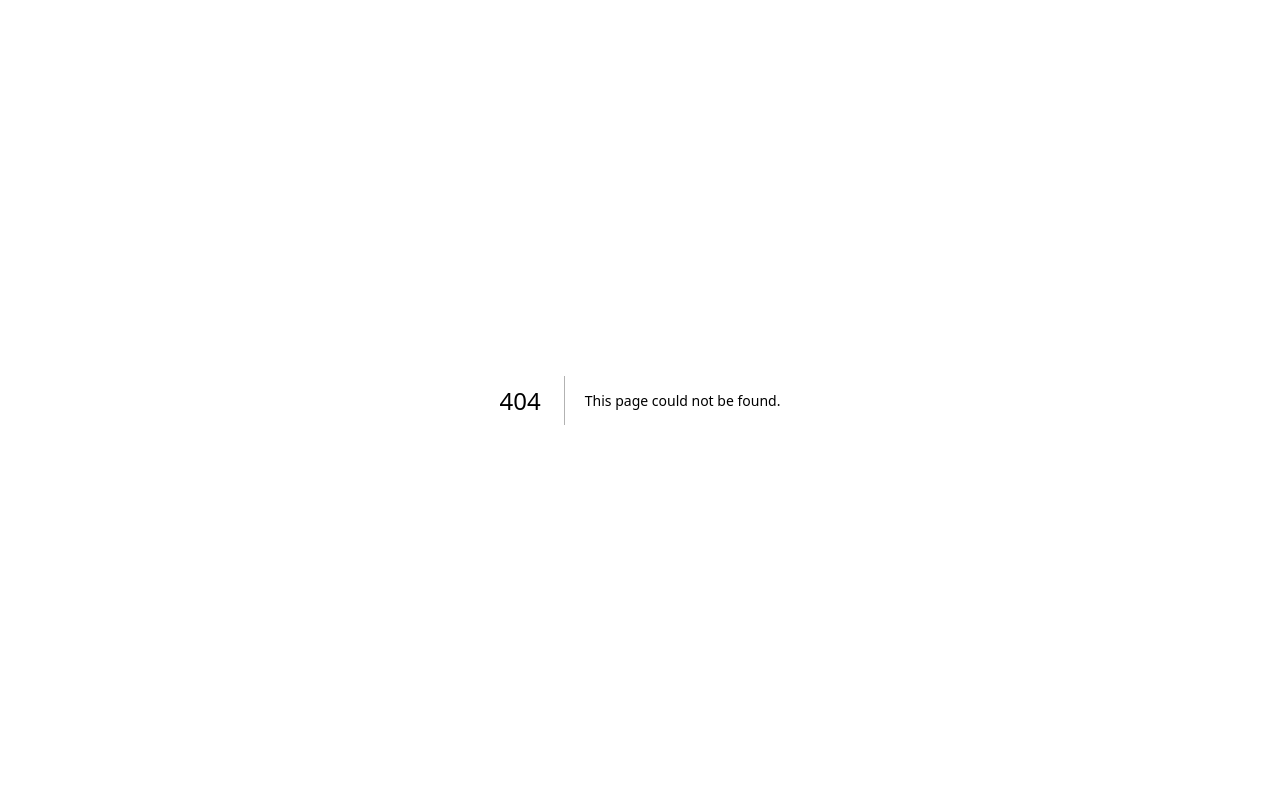
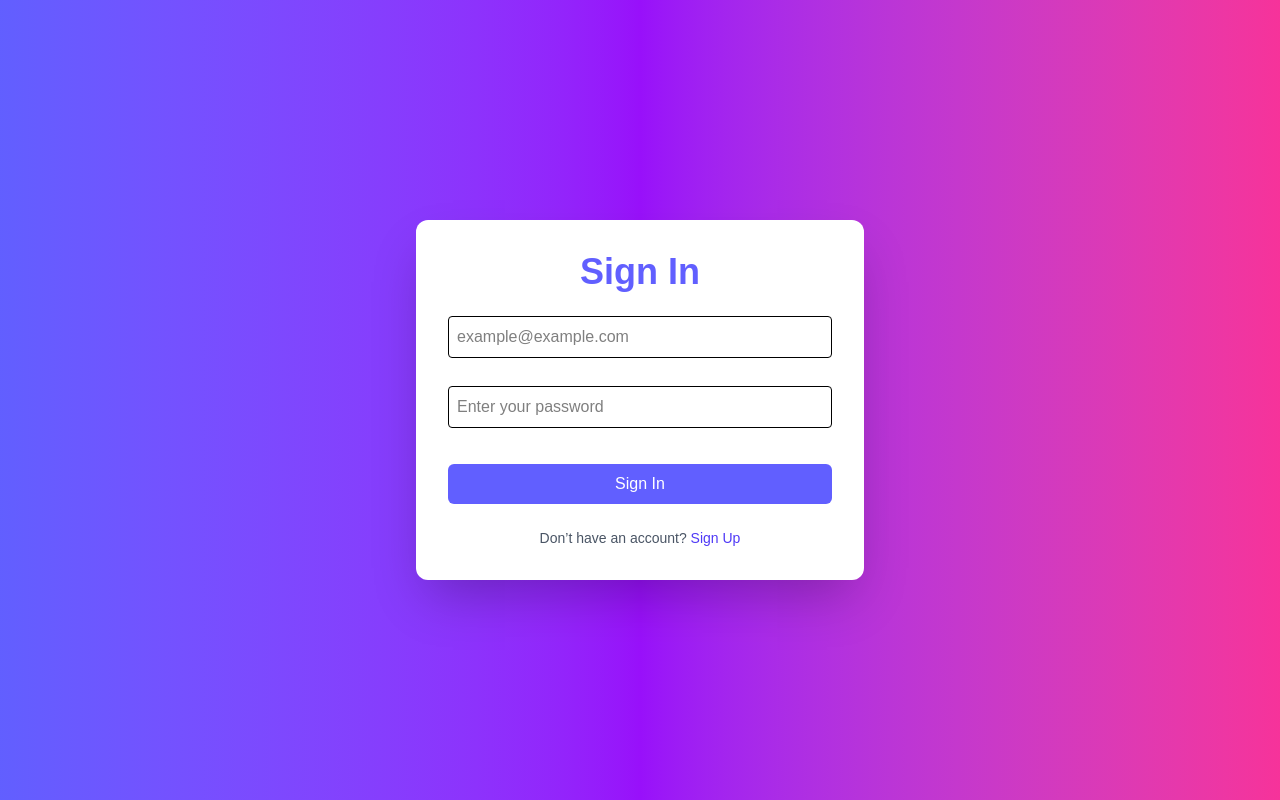
Before and after one commit to adnan-kibria/Order-and-Logistics-Management-System, a Next.js app in the folder frontend/: page /signin in a window 1280 px wide. Before the commit this address had no page. Built offline with nearby package versions, Linux system fonts and the light colour scheme.

Commit message:
Several changes has been made
Button, input & slideshow components are added
Initialize and complete sign in except authentication
Sign up page is just created and it's blank
User types & auth service is added

```diff
--- /dev/null
+++ b/frontend/app/_services/auth.service.ts
@@ -0,0 +1,18 @@
+import api from "../lib/axios";
+import { User } from "../_types/user";
+
+export const AuthService = {
+    signIn: async (user: User) => {
+        const res = await api.post("/auth/signIn", user);
+        return res.data;
+    },
+    user: async () => {
+        const res = await api.post("/auth/user");
+        return res.data;
+    },
+    logout: async () => {
+        const res = await api.post("/auth/logout");
+        return res.data;
+    },
+
+};
--- /dev/null
+++ b/frontend/app/_types/user.ts
@@ -0,0 +1,4 @@
+export type User = {
+    email: string;
+    password: string
+}
--- /dev/null
+++ b/frontend/app/components/button.tsx
@@ -0,0 +1,15 @@
+interface ButtonProps {
+  text: string;
+  type?: "button" | "submit";
+}
+
+export default function Button({ text, type = "button" }: ButtonProps) {
+  return (
+    <button
+      type={type}
+      className="w-full bg-indigo-500 text-white py-2 rounded-md font-medium hover:bg-purple-500 transition"
+    >
+      {text}
+    </button>
+  );
+}
--- /dev/null
+++ b/frontend/app/components/input.tsx
@@ -0,0 +1,23 @@
+interface InputProps {
+  type: string;
+  placeholder: string;
+  value: string;
+  onChange: (e: React.ChangeEvent<HTMLInputElement>) => void;
+}
+
+export default function Input({
+  type,
+  placeholder,
+  value,
+  onChange,
+}: InputProps) {
+  return (
+    <input
+      type={type}
+      placeholder={placeholder}
+      value={value}
+      onChange={onChange}
+      className="w-full p-2 border text-black rounded mb-3"
+    />
+  );
+}
--- /dev/null
+++ b/frontend/app/components/slideshow.tsx
@@ -0,0 +1,31 @@
+"use client";
+
+import { useEffect, useState } from "react";
+
+export default function SlideShow(){
+    const images = [
+        "/headphone.jpg",
+        "/camera.jpg",
+        "/shirt.jpg",
+        "/pant.jpg",
+      ];
+
+      const [currentIndex, setCurrentIndex] = useState(0);
+
+      useEffect(() => {
+        const interval = setInterval(() => {
+          setCurrentIndex((prev) => (prev + 1) % images.length);
+        }, 3000);
+        return () => clearInterval(interval);
+      }, [images.length]);
+
+      return (
+        <div className="max-w-sm rounded-lg shadow-2xl overflow-hidden">
+            <img
+            src={images[currentIndex]}
+            className="w-[500px] h-[400px] object-cover transition-all duration-700 ease-in-out"
+            alt="Shopping illustration"
+            />
+        </div>
+      );
+}
--- a/frontend/app/lib/axios.ts
+++ b/frontend/app/lib/axios.ts
@@ -1,7 +1,21 @@
 import axios from "axios";
+import { useRouter } from "next/router";
+
+const router = useRouter();
 
 const api = axios.create({
     baseURL: "http://localhost:2000",
     headers: {"Content-Type" : "application/json"}
 });
+
+api.interceptors.response.use(
+  (response) => response,
+  (error) => {
+    if (error.response?.status === 401) {
+      router.push('/login');
+    }
+    return Promise.reject(error);
+  }
+);
+
 export default api;
--- a/frontend/app/page.tsx
+++ b/frontend/app/page.tsx
@@ -3,24 +3,9 @@
 import Footer from "./components/footer";
 import NavBar from "./components/nav-bar";
 import Link from "next/link";
-import { useState, useEffect } from "react";
+import SlideShow from "./components/slideshow";
 
 export default function Homepage() {
-  const images = [
-    "/headphone.jpg",
-    "/camera.jpg",
-    "/shirt.jpg",
-    "/pant.jpg",
-  ];
-
-  const [currentIndex, setCurrentIndex] = useState(0);
-
-  useEffect(() => {
-    const interval = setInterval(() => {
-      setCurrentIndex((prev) => (prev + 1) % images.length);
-    }, 3000);
-    return () => clearInterval(interval);
-  }, [images.length]);
 
   return (
     <>
@@ -28,13 +13,7 @@ export default function Homepage() {
       <main>
         <section className="hero min-h-screen bg-white">
           <div className="hero-content flex-col lg:flex-row-reverse gap-10">
-            <div className="max-w-sm rounded-lg shadow-2xl overflow-hidden">
-              <img
-                src={images[currentIndex]}
-                className="w-[500px] h-[400px] object-cover transition-all duration-700 ease-in-out"
-                alt="Shopping illustration"
-              />
-            </div>
+            <SlideShow></SlideShow>
             <div>
               <h1 className="text-5xl font-extrabold leading-tight text-black">
                 Welcome to <span className="text-yellow-300">SHOP-ONLINE</span>
--- /dev/null
+++ b/frontend/app/signin/page.tsx
@@ -0,0 +1,105 @@
+"use client";
+
+import { useState } from "react";
+import { AuthService } from "../_services/auth.service";
+import Button from "../components/button";
+import Input from "../components/input";
+import Link from "next/link";
+import { useRouter } from "next/navigation";
+
+export default function Login() {
+  const router = useRouter();
+
+  const [email, setEmail] = useState("");
+  const [password, setPassword] = useState("");
+  const [errors, setErrors] = useState<{ email?: string; password?: string; general?: string }>({});
+
+  const handleLogin = async (e: React.FormEvent<HTMLFormElement>) => {
+    e.preventDefault();
+
+    const newErrors: typeof errors = {};
+    if (!email) newErrors.email = "Email is required";
+    if (!password) newErrors.password = "Password is required";
+
+    if (Object.keys(newErrors).length > 0) {
+      setErrors(newErrors);
+      return;
+    }
+
+    try {
+      await AuthService.signIn({ email, password });
+
+      const user = await AuthService.user();
+      console.log(user);
+
+      localStorage.setItem("role", user.role);
+      localStorage.setItem("userId", user.sub.toString());
+
+      if (user.role === "admin") {
+        router.push("/admin/dashboard");
+      } else if (user.role === "customer") {
+        router.push("/customer/dashboard");
+      } else if (user.role === "inventorymanager") {
+        router.push("/inventorymanager/dashboard");
+      } else if (user.role === "deliveryman") {
+        router.push("/deliveryman/dashboard");
+      } else {
+        setErrors({ general: "Unknown role" });
+      }
+    } catch (err: any) {
+      setErrors({ general: "Invalid email or password" });
+    }
+  };
+
+  return (
+    <div className="min-h-screen flex items-center justify-center bg-gradient-to-r from-indigo-500 via-purple-600 to-pink-500 px-4">
+      <form
+        onSubmit={handleLogin}
+        className="bg-white rounded-xl shadow-2xl w-full max-w-md p-8"
+      >
+        <h2 className="text-4xl font-extrabold text-center text-indigo-500 mb-6">
+          Sign In
+        </h2>
+
+        <div className="space-y-4">
+          <div>
+            <Input
+              type="email"
+              placeholder="example@example.com"
+              value={email}
+              onChange={(e: React.ChangeEvent<HTMLInputElement>) => setEmail(e.target.value)}
+            />
+            {errors.email && <p className="text-red-500 text-sm mt-1">{errors.email}</p>}
+          </div>
+
+          <div>
+            <Input
+              type="password"
+              placeholder="Enter your password"
+              value={password}
+              onChange={(e: React.ChangeEvent<HTMLInputElement>) => setPassword(e.target.value)}
+            />
+            {errors.password && <p className="text-red-500 text-sm mt-1">{errors.password}</p>}
+          </div>
+        </div>
+
+        {errors.general && (
+          <p className="text-red-500 text-sm text-center mt-4">{errors.general}</p>
+        )}
+
+        <div className="mt-6">
+          <Button text="Sign In" type="submit" />
+        </div>
+
+        <p className="text-sm text-center text-gray-600 mt-6">
+          Don’t have an account?{" "}
+          <Link href="/signup">
+            <span className="text-indigo-600 hover:underline cursor-pointer">
+              Sign Up
+            </span>
+          </Link>
+        </p>
+      </form>
+    </div>
+  );
+}
--- a/frontend/package.json
+++ b/frontend/package.json
@@ -10,6 +10,7 @@
   "dependencies": {
     "axios": "^1.13.2",
     "next": "16.1.1",
+    "next-cookie": "^2.8.0",
     "react": "19.2.3",
     "react-dom": "19.2.3"
   },
```
Also changed, not shown: frontend/app/signup/page.tsx (added), 1 other file (tests, documents, lock files or other folders).
